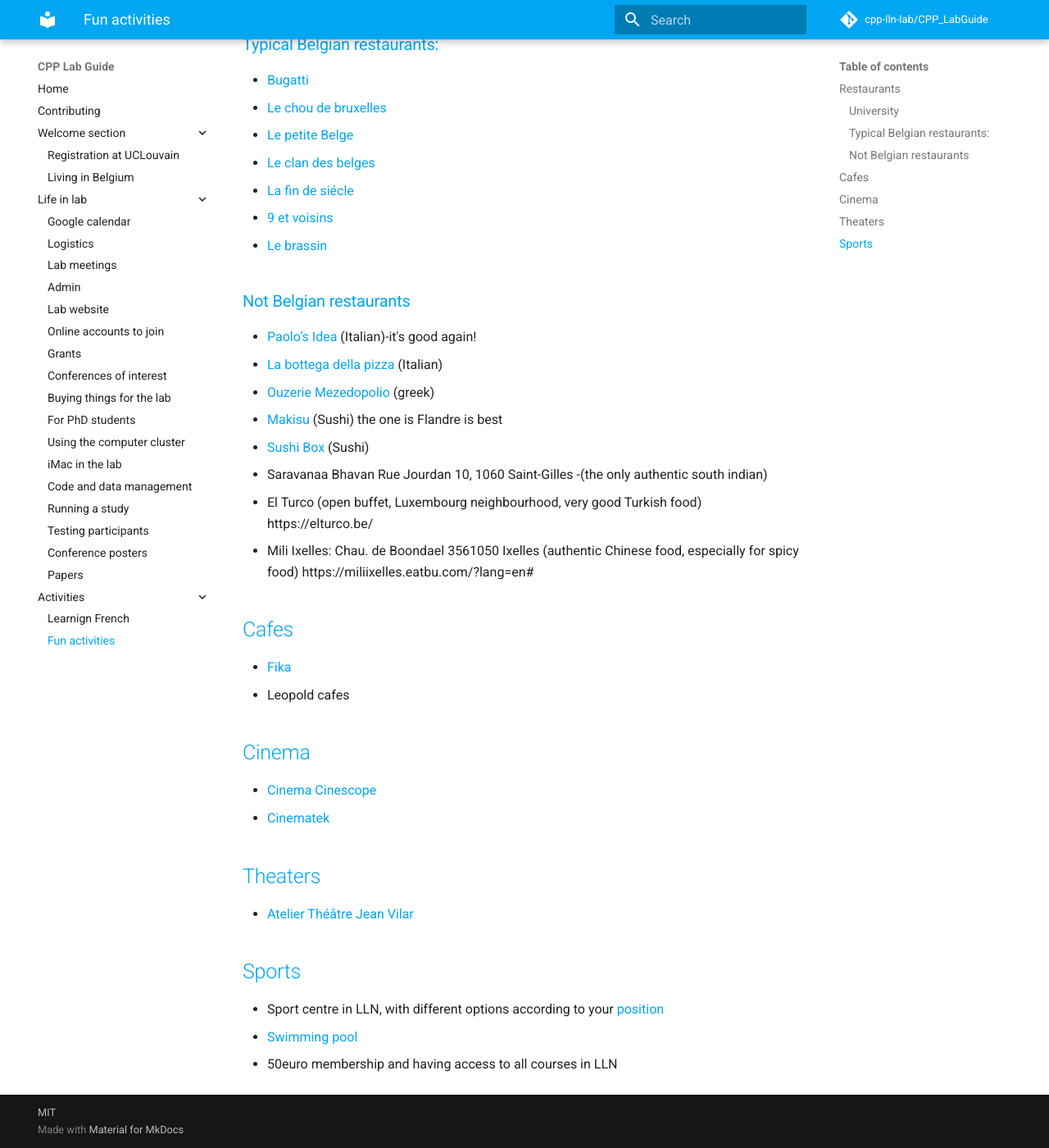
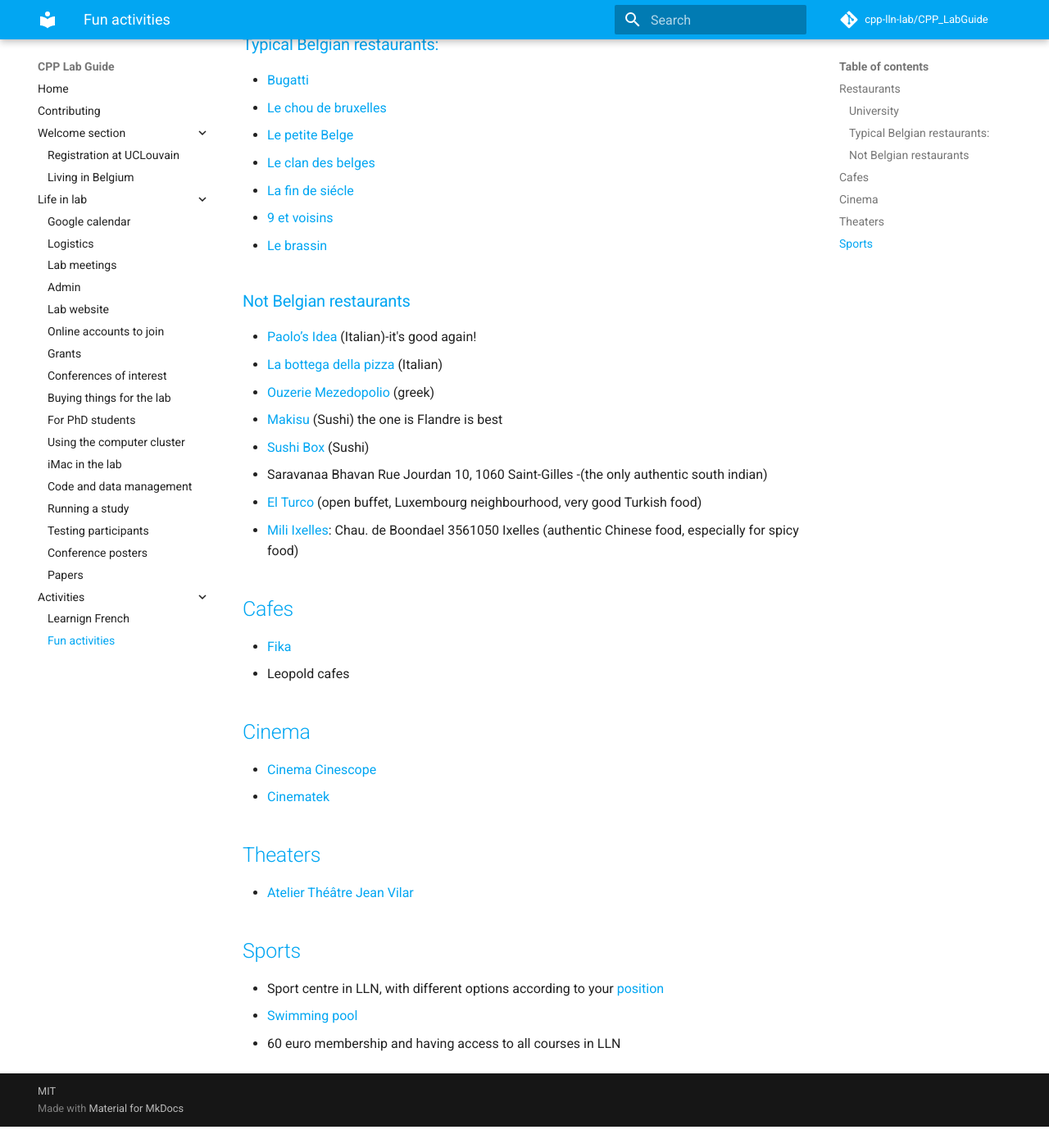
Before and after one commit to cpp-lln-lab/CPP_LabGuide, an MkDocs documentation site: the page built from doc/fun_activities.md, in a window 1280 px wide and 1400 px high, scrolled down 295 px. Shown: the whole window at 82% size. Built offline with MkDocs 1.6.1 and Material for MkDocs 9.7.7, drawn with Linux system fonts in a browser that asks for light colours; comment, search, counter and statistics services are not loaded; after the commit the page ends 1669 px from its top, so only the background shows below that.

Commit message:
Update fun_activities.md
update links for centres sportifs and the price for membership

```diff
--- a/doc/fun_activities.md
+++ b/doc/fun_activities.md
@@ -25,8 +25,8 @@
 - [Makisu](https://www.makisu.be/) (Sushi) the one is Flandre is best
 - [Sushi Box](http://www.sushibox.be/) (Sushi)
 - Saravanaa Bhavan Rue Jourdan 10, 1060 Saint-Gilles -(the only authentic south indian)
-- El Turco (open buffet, Luxembourg neighbourhood, very good Turkish food) https://elturco.be/
-- Mili Ixelles: Chau. de Boondael 3561050 Ixelles (authentic Chinese food, especially for spicy food) https://miliixelles.eatbu.com/?lang=en#
+- [El Turco](https://elturco.be/ ) (open buffet, Luxembourg neighbourhood, very good Turkish food)
+- [Mili Ixelles](https://miliixelles.eatbu.com/?lang=en#): Chau. de Boondael 3561050 Ixelles (authentic Chinese food, especially for spicy food)
 
 ## Cafes
 
@@ -44,6 +44,6 @@
 
 ## Sports
 
-- Sport centre in LLN, with different options according to your [position](https://www.uclouvain.be/affiliationsport-lln.html)
-- [Swimming pool](http://www.csblocry.be/st/piscines2.php)
-- 50euro membership and having access to all courses in LLN
+- Sport centre in LLN, with different options according to your [position](https://www.uclouvain.be/fr/sport/le-passsports-uclouvain)
+- [Swimming pool](https://csblocry.be/piscines/)
+- 60 euro membership and having access to all courses in LLN
```
